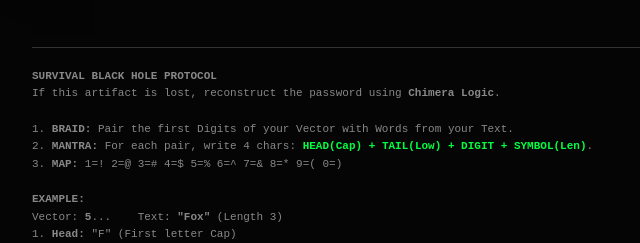
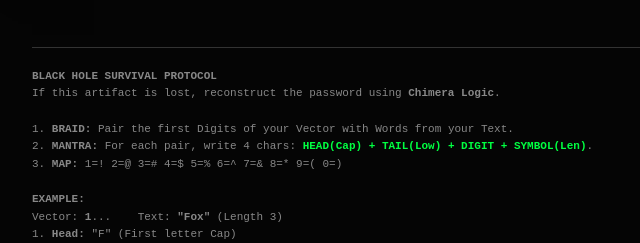
Before and after one commit to triadq/zodiac, a plain HTML site: page index.html in a window 1280 px wide. Shown: the part 628-871 px from the top of the page, 158-798 px from the left. Drawn offline with Linux system fonts and the light colour scheme.

Commit message:
Update index.html

```diff
--- a/index.html
+++ b/index.html
@@ -319,14 +319,14 @@
     <div id="zGridArea" class="grid-wrapper"></div>
 
     <div class="z-manual">
-        <strong>SURVIVAL BLACK HOLE PROTOCOL</strong><br>
+        <strong>BLACK HOLE SURVIVAL PROTOCOL</strong><br>
         If this artifact is lost, reconstruct the password using <strong>Chimera Logic</strong>.<br><br>
         1. <strong>BRAID:</strong> Pair the first Digits of your Vector with Words from your Text.<br>
         2. <strong>MANTRA:</strong> For each pair, write 4 chars: <span class="hl">HEAD(Cap) + TAIL(Low) + DIGIT + SYMBOL(Len)</span>.<br>
         3. <strong>MAP:</strong> 1=! 2=@ 3=# 4=$ 5=% 6=^ 7=& 8=* 9=( 0=)<br>
         <br>
         <strong>EXAMPLE:</strong><br>
-        Vector: <strong>5</strong>... &nbsp;&nbsp; Text: <strong>"Fox"</strong> (Length 3)<br>
+        Vector: <strong>1</strong>... &nbsp;&nbsp; Text: <strong>"Fox"</strong> (Length 3)<br>
         1. <strong>Head:</strong> "F" (First letter Cap)<br>
         2. <strong>Tail:</strong> "x" (Last letter Low)<br>
         3. <strong>Digit:</strong> "1" (From Date)<br>
```
